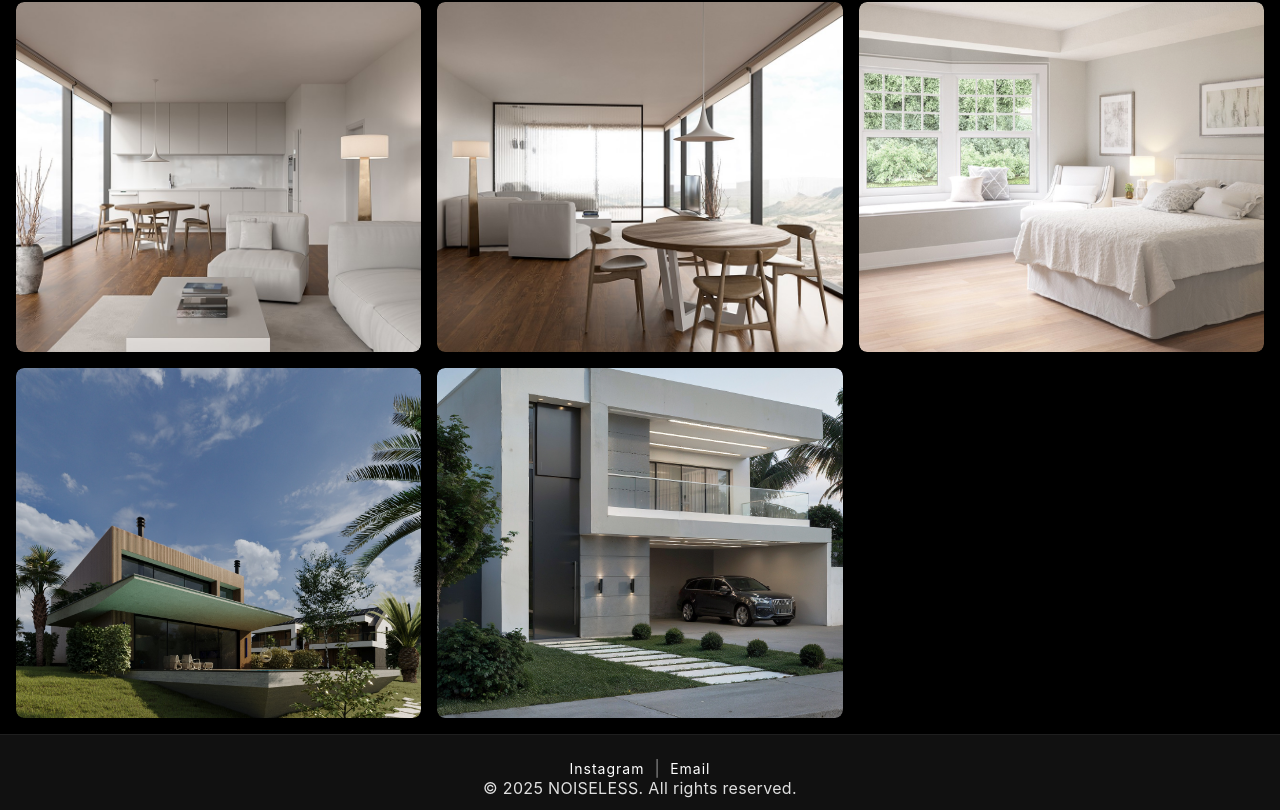
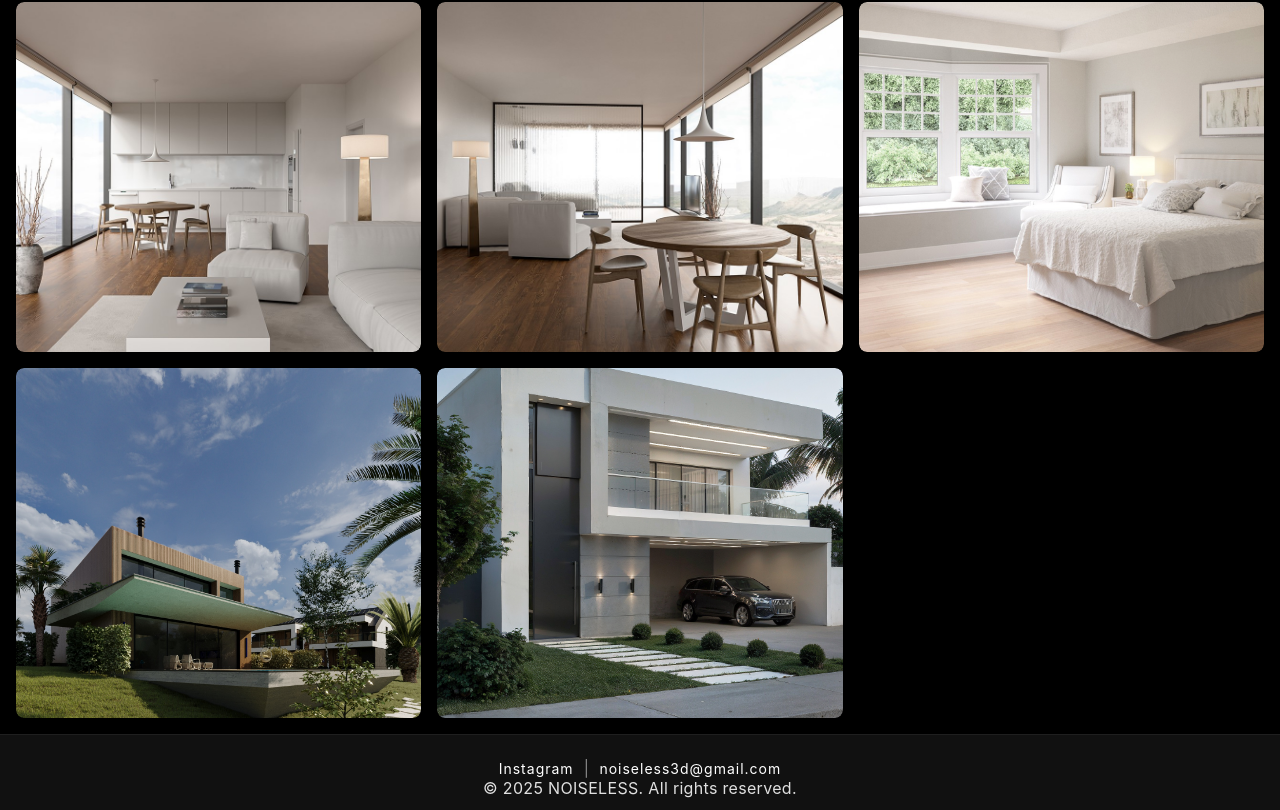
Before and after one commit to JuanMaldini/noiselessstudio, a React (Vite) app: page / in a window 1280 px wide. Shown: the part 2724-3534 px from the top of the page. Built offline with nearby package versions, Linux system fonts and the light colour scheme.

Commit message:
Show email address in footer
Replaces the 'Email' label with the actual email address 'noiseless3d@gmail.com' in the footer for improved clarity and direct access.

```diff
--- a/src/components/Footer/Footer.tsx
+++ b/src/components/Footer/Footer.tsx
@@ -8,7 +8,7 @@ const Footer: React.FC = () => (
     <div className="footer-actions">
       <span className="footer-link" onClick={openInstagram}>Instagram</span>
       <span className="footer-sep">|</span>
-      <span className="footer-link" onClick={openEmail}>Email</span>
+      <span className="footer-link" onClick={openEmail}>noiseless3d@gmail.com</span>
     </div>
     <div>
       © 2025 NOISELESS. All rights reserved.
```
